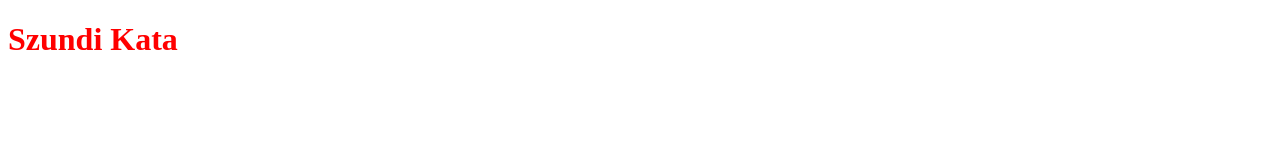
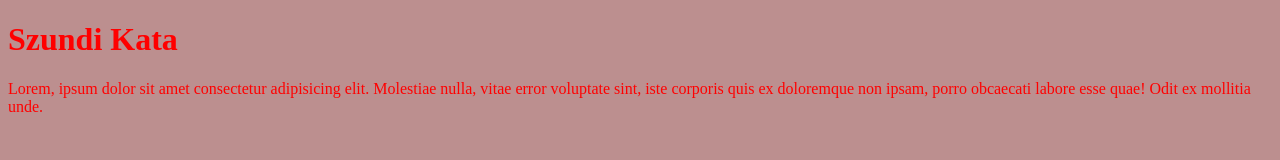
Before and after one commit to Kata12344/gitproba, a plain HTML site: page index.html in a window 1280 px wide. Drawn offline with Linux system fonts and the light colour scheme.

Commit message:
háttérszín

```diff
--- a/index.html
+++ b/index.html
@@ -8,5 +8,6 @@
 </head>
 <body>
     <h1>Szundi Kata</h1>
+    <p>Lorem, ipsum dolor sit amet consectetur adipisicing elit. Molestiae nulla, vitae error voluptate sint, iste corporis quis ex doloremque non ipsam, porro obcaecati labore esse quae! Odit ex mollitia unde.</p>
 </body>
 </html>
--- a/stilus.css
+++ b/stilus.css
@@ -1,3 +1,4 @@
 body{
     color:red;
+    background: rosybrown;
 }
```
